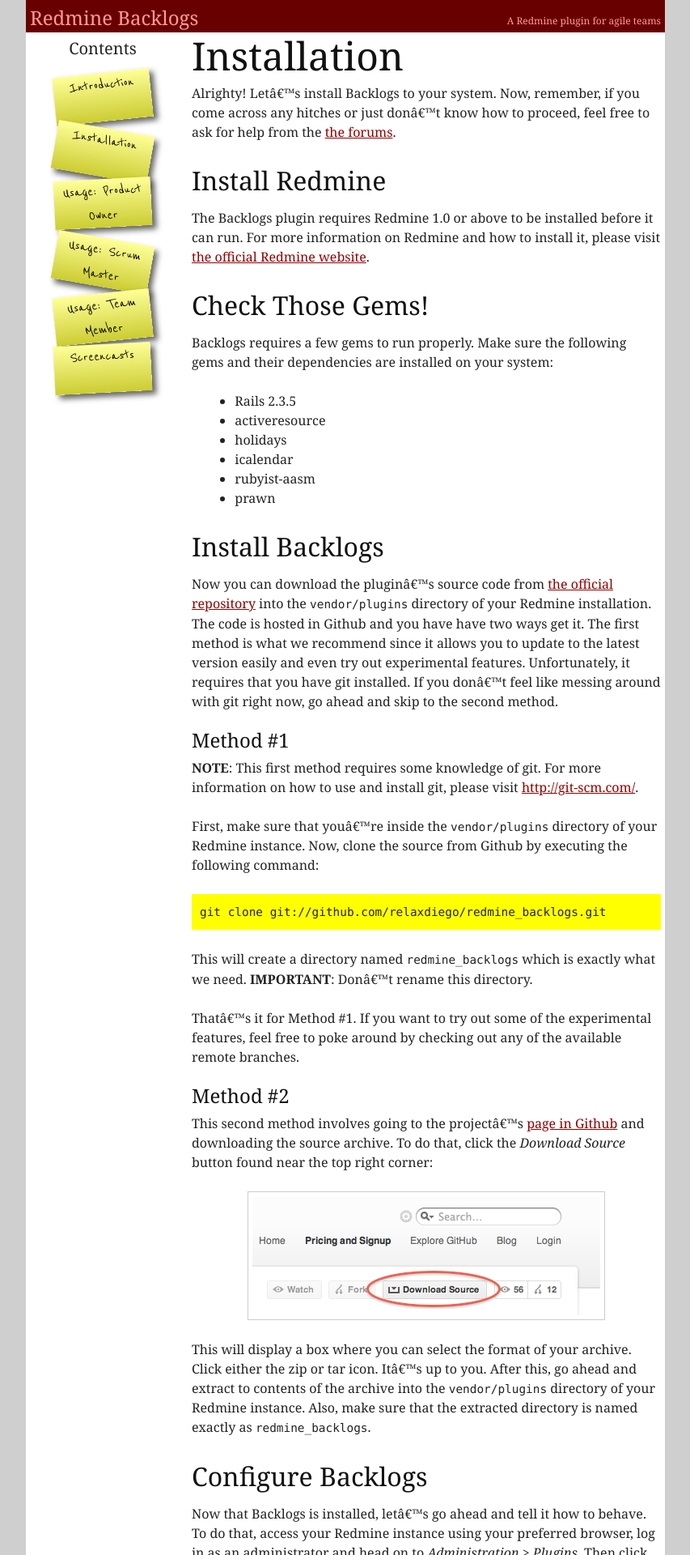
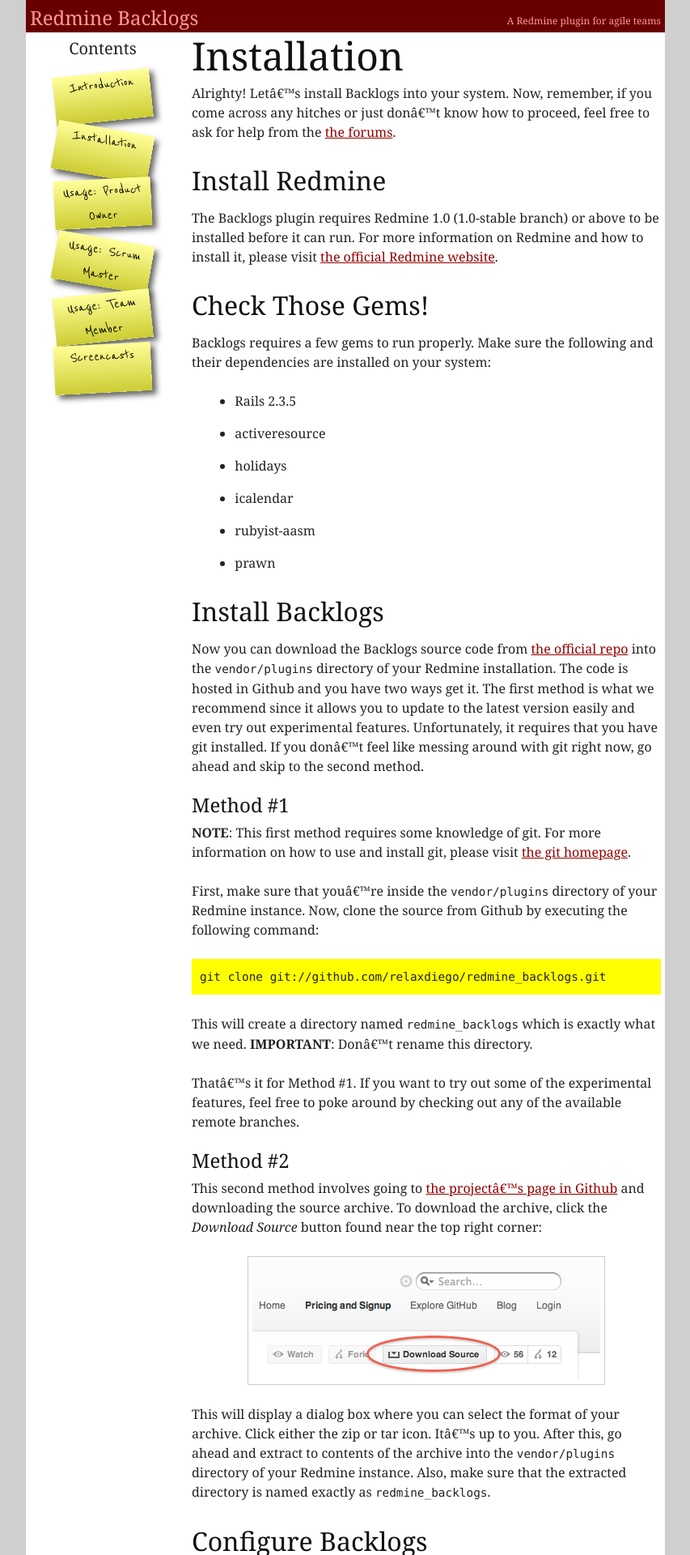
Before and after one commit to backlogs/www, a Jekyll site: the page built from _posts/en/1999-01-01-installation.markdown, in a window 1280 px wide. Shown: the top 1920 px of the page at 81% size, without its empty margins (213-1066 px from the left). Built offline with Jekyll 4.4.1, drawn with Linux system fonts in a browser that asks for light colours; some of the changed text lies outside the part shown.

Commit message:
Corrections to installation page

```diff
--- a/_posts/en/1999-01-01-installation.markdown
+++ b/_posts/en/1999-01-01-installation.markdown
@@ -5,22 +5,17 @@ categories: en
 ---
 # Installation
 
-Alrighty! Let's install Backlogs to your system. Now, remember, if
-you come across any hitches or just don't know how to proceed, feel
-free to ask for help from the [the forums](http://backlogsplugin.morphexchange.com/projects/redmine-backlogs/boards).
+Alrighty! Let's install Backlogs into your system. Now, remember, if you come across any hitches or just don't know how to proceed, feel free to ask for help from the [the forums](http://backlogsplugin.morphexchange.com/projects/redmine-backlogs/boards).
 
 
 ## Install Redmine
 
-The Backlogs plugin requires Redmine 1.0 or above to be installed
-before it can run. For more information on Redmine and how to install
-it, please visit [the official Redmine website](http://www.redmine.org/).
+The Backlogs plugin requires Redmine 1.0 (1.0-stable branch) or above to be installed before it can run. For more information on Redmine and how to install it, please visit [the official Redmine website](http://www.redmine.org/).
 
 
 ## Check Those Gems!
 
-Backlogs requires a few gems to run properly. Make sure the following
-gems and their dependencies are installed on your system:
+Backlogs requires a few gems to run properly. Make sure the following and their dependencies are installed on your system:
 
 * Rails 2.3.5
 * activeresource
@@ -32,100 +27,59 @@ gems and their dependencies are installed on your system:
 
 ## Install Backlogs
 
-Now you can download the plugin's source code from [the official repository](git://github.com/relaxdiego/redmine_backlogs.git)
-into the `vendor/plugins` directory of your Redmine installation. The code is
-hosted in Github and you have have two ways get it. The first method is
-what we recommend since it allows you to update to the latest version easily and
-even try out experimental features. Unfortunately, it requires that you have
-git installed. If you don't feel like messing around with git right now, go
-ahead and skip to the second method.
+Now you can download the Backlogs source code from [the official repo](git://github.com/relaxdiego/redmine_backlogs.git) into the `vendor/plugins` directory of your Redmine installation. The code is hosted in Github and you have two ways get it. The first method is what we recommend since it allows you to update to the latest version easily and even try out experimental features. Unfortunately, it requires that you have git installed. If you don't feel like messing around with git right now, go ahead and skip to the second method.
 
 
 ### Method #1
 
-**NOTE**: This first method requires some knowledge of git. For more information on how
-to use and install git, please visit [http://git-scm.com/](http://git-scm.com/).
+**NOTE**: This first method requires some knowledge of git. For more information on how to use and install git, please visit [the git homepage](http://git-scm.com/).
 
-First, make sure that you're inside the `vendor/plugins` directory
-of your Redmine instance. Now, clone the source from Github by executing the following
-command:
+First, make sure that you're inside the `vendor/plugins` directory of your Redmine instance. Now, clone the source from Github by executing the following command:
 
     git clone git://github.com/relaxdiego/redmine_backlogs.git
 
-This will create a directory named `redmine_backlogs` which is exactly what we
-need. **IMPORTANT**: Don't rename this directory.
+This will create a directory named `redmine_backlogs` which is exactly what we need. **IMPORTANT**: Don't rename this directory.
 
-That's it for Method #1. If you want to try out some of the experimental features,
-feel free to poke around by checking out any of the available remote branches.
+That's it for Method #1. If you want to try out some of the experimental features, feel free to poke around by checking out any of the available remote branches.
 
 
 ### Method #2
 
-This second method involves going to the project's [page in Github](http://github.com/relaxdiego/redmine_backlogs)
-and downloading the source archive. To do that, click the *Download Source* button
-found near the top right corner:
+This second method involves going to [the project's page in Github](http://github.com/relaxdiego/redmine_backlogs) and downloading the source archive. To download the archive, click the *Download Source* button found near the top right corner:
 
-![](../../assets/images/download_button.png)
+![Download Source](../../assets/images/download_button.png)
 
-This will display a box where you can select the format of your archive. Click
-either the zip or tar icon. It's up to you. After this, go ahead and extract to
-contents of the archive into the `vendor/plugins` directory of your Redmine
-instance. Also, make sure that the extracted directory is named exactly as
-`redmine_backlogs`.
+This will display a dialog box where you can select the format of your archive. Click either the zip or tar icon. It's up to you. After this, go ahead and extract to contents of the archive into the `vendor/plugins` directory of your Redmine instance. Also, make sure that the extracted directory is named exactly as `redmine_backlogs`.
 
 
 ## Configure Backlogs
 
-Now that Backlogs is installed, let's go ahead and tell it how to behave.
-To do that, access your Redmine instance using your preferred browser,
-log in as an administrator and head on to _Administration_ > _Plugins_.
-Then click the _Configure_ link to the right of the Redmine Backlogs Plugin
-row. You should then see a screen similar to the one below:
+Now that Backlogs is installed, let's go ahead and tell it how to behave. To do that, access your Redmine instance using your preferred browser, log in as an administrator and head on to _Administration_ > _Plugins_.
+Then click the _Configure_ link to the right of the Redmine Backlogs Plugin record. You should then see a screen similar to the one below:
 
-![](../../assets/images/configure_screen.png)
+![Configure Screen](../../assets/images/configure_screen.png)
 
-* _Story Trackers_ and _Task Tracker_ - These fields tell Backlogs what
-type of issues it should consider as stories and tasks respectively. You
-may select more than one story tracker but only one task tracker. Make
-sure that the tracker you don't use the same tracker in both fields! If
-you do this, the _Apply_ button will automatically be disabled.
-* _Points burn up/down_ - Tells Backlogs how to display the sprint progress
-chart. Some of us like it to go up, others like to go down. Choose which
-one you prefer.
-* _Label types for card printing_ - If you like physical task boards
-(and you do, right?), you can select one of 250 preconfigured label types
-that are commercially available. Your product/sprint backlog will print
-neatly onto these.
-* _Template for sprint wiki page_ - Backlogs helps you keep your sprint
-retrospectives or review notes on a wiki. If you want to have some template
-text on this page you can fill in the page that will be used as a
-template, which will be copied onto the sprint wiki page if that page
-does not already exist. Note that this template page must be created
-per-project.
+* _Story Trackers_ and _Task Tracker_ - These fields tell Backlogs what type of issues it should consider as stories and tasks respectively. You may select more than one story tracker but only one task tracker. Make
+sure that you don't use the same tracker in both fields! If you do this, the _Apply_ button will automatically be disabled.
+* _Points burn up/down_ - Tells Backlogs how to display the sprint progress chart. Some of us like it to go up, others like it to go down. Choose which one you prefer.
+* _Label types for card printing_ - If you like physical task boards (and you do, right?), you can select one of 250 preconfigured label types that are commercially available. Your product/sprint backlog will print neatly onto these.
+* _Template for sprint wiki page_ - Backlogs helps you keep your sprint retrospectives or review notes on a wiki. If you want to have some template text on this page you can fill in the page that will be used as a template, which will be copied onto the sprint wiki page if that page does not already exist. Note that this template page must be created per-project.
 
-Once you're done, go ahead and click _Apply_. Note that if that button is
-disabled, that means you're using a task tracker that's also a story tracker.
-Correct that error so you can proceed.
+Once you're done, go ahead and click _Apply_. Note that if that button is disabled, it means you're using a task tracker that's also a story tracker. Correct that error so you can proceed.
 
 
 ## Set Permissions
 
-Now let's tell Redmine which project roles have permission to use the plugin.
-To do that, go to _Administration_ > _Roles and permissions_ > _Permissions report_.
-This should lead you to a page that looks like something below:
+Now let's tell Redmine which project roles have permission to use the plugin. To do that, go to _Administration_ > _Roles and permissions_ > _Permissions report_. This should lead you to a page that looks like something below:
 
-![](../../assets/images/permissions_report.png)
+![Permissions Report](../../assets/images/permissions_report.png)
 
-For now, the permissions available for the plugin are only three, but we
-will work on making that fine-grained in the future. For now, if you want
-certain roles to have the ability to edit the stories and tasks, they must
-be given the _Manage backlog_ permission.
+For now, the permissions available for the plugin are only three, but we will work on making that fine-grained in the future. For now, if you want certain roles to have the ability to edit the stories and tasks, they must be given the _Manage backlog_ permission.
+
 
 ## Rake It In!
 
-Up next, we need to ensure that you Redmine instance is set-up correctly. So
-make sure to execute the following rake commands from the command line while
-in your Redmine installation's top directory:
+Up next, we need to ensure that your Redmine instance is set-up correctly. So make sure to execute the following rake commands from the command line while in your Redmine installation's top directory:
 
     rake generate_session_store
     rake config/initializers/session_store.rb
@@ -133,10 +87,7 @@ in your Redmine installation's top directory:
     rake db:migrate:upgrade_plugin_migrations
     rake db:migrate_plugins
 
-For more information on the above rake tasks, execute `rake -T` from within
-your Redmine installation. You may also want to run the following rake tasks
-**but** be careful not to do it indiscriminately in a running production
-environment as it might produce unwanted results.
+For more information on the above rake tasks, execute `rake -T` from within your Redmine installation. You may also want to run the following rake tasks **but** be careful not to do it indiscriminately in a running production environment as it might produce unwanted results.
 
     rake tmp:cache:clear
     rake tmp:sessions:clear
--- a/assets/styles/default.css
+++ b/assets/styles/default.css
@@ -133,3 +133,6 @@ img{
   margin-right:auto;
   max-width:500px;
 }
+#content ul li{
+  margin-bottom:1em;
+}
```
Also changed, not shown: other parts of _posts/en/1999-01-01-installation.markdown (+4 -13 lines), _posts/en/2000-01-01-introduction.markdown (+9 -18 lines).
